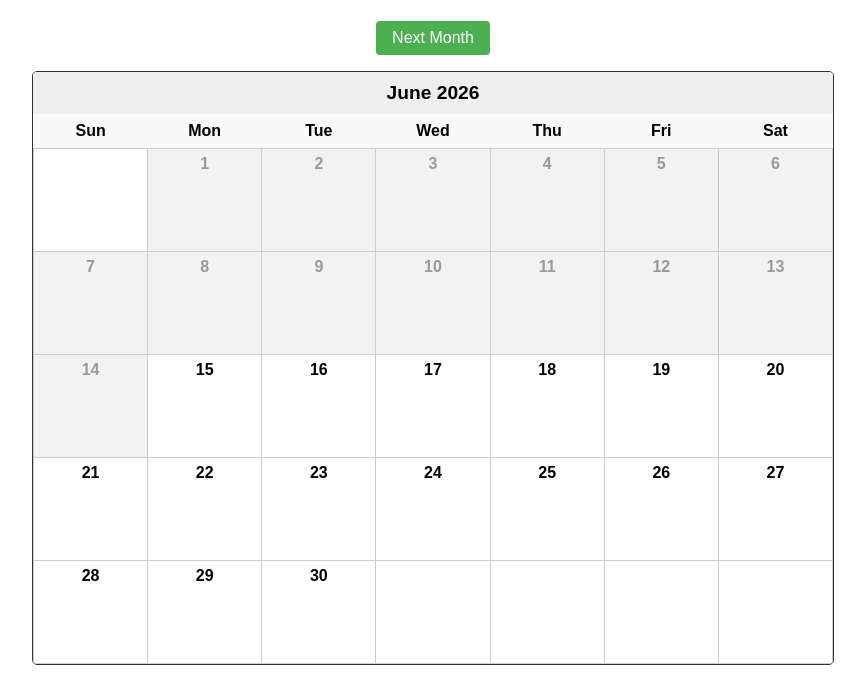
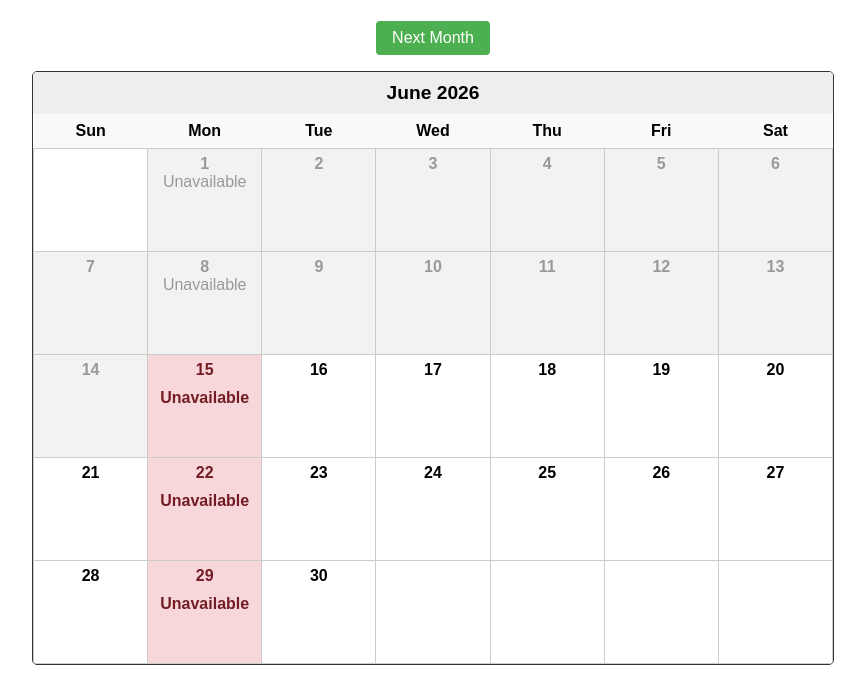
Before and after one commit to buggystick/missionary_calendar, a Django app: page / in a window 1280 px wide. Shown: the part 234-915 px from the top of the page, without its empty margins (207-1072 px from the left). Run offline with Django 5.2, Linux system fonts and the light colour scheme; data that the repository does not hold is empty.

Commit message:
Make Mondays default to unavailable

```diff
--- a/meals/templates/meals/calendar.html
+++ b/meals/templates/meals/calendar.html
@@ -239,7 +239,7 @@
                                             hx-target="#modal-content"
                                             hx-trigger="click"
                                             onclick="document.getElementById('modal-overlay').style.display='flex'"
-                                            class="{% if day.signup %}{% if day.signup.is_unavailable %}unavailable{% else %}signed-up{% endif %}{% endif %}"
+                                            class="{% if day.signup %}{% if day.signup.is_unavailable %}unavailable{% elif day.signup.name %}signed-up{% endif %}{% endif %}"
                                             id="cell-{{ day.date|date:'Y-m-d' }}"
                                         {% endif %}
                                     {% endif %}
--- a/meals/templates/meals/signup_cell.html
+++ b/meals/templates/meals/signup_cell.html
@@ -12,6 +12,6 @@
     var cell = document.getElementById('cell-{% if signup %}{{ signup.date|date:"Y-m-d" }}{% else %}{{ date|date:"Y-m-d" }}{% endif %}');
     cell.classList.remove('signed-up', 'unavailable');
     {% if signup %}
-        cell.classList.add('{% if signup.is_unavailable %}unavailable{% else %}signed-up{% endif %}');
+        cell.classList.add('{% if signup.is_unavailable %}unavailable{% elif signup.name %}signed-up{% endif %}');
     {% endif %}
 </script>
--- a/meals/views.py
+++ b/meals/views.py
@@ -21,9 +21,12 @@ def get_calendar_context(year, month):
         week_days = []
         for d in week:
             if d.month == month:
+                signup = signups.get(d)
+                if signup is None and d.weekday() == 0:
+                    signup = MealSignUp(date=d, is_unavailable=True)
                 week_days.append({
                     'date': d,
-                    'signup': signups.get(d)
+                    'signup': signup
                 })
             else:
                 week_days.append({'date': None})
@@ -70,6 +73,8 @@ def meal_signup_form(request):
     date_str = request.GET.get('date')
     d = date.fromisoformat(date_str)
     signup = MealSignUp.objects.filter(date=d).first()
+    if signup is None and d.weekday() == 0:
+        signup = MealSignUp(date=d, is_unavailable=True)
     return render(request, 'meals/signup_form.html', {'date': d, 'signup': signup})
 
 def meal_signup_submit(request):
@@ -78,38 +83,44 @@ def meal_signup_submit(request):
     name = request.POST.get('name', '')
     phone = request.POST.get('phone', '')
     email = request.POST.get('email', '')
-    is_unavailable = request.POST.get('is_unavailable') == 'on'
+    is_unavailable_val = request.POST.get('is_unavailable')
+    is_unavailable = is_unavailable_val == 'on'
+    should_delete = is_unavailable_val == 'delete'
 
     if not is_unavailable and name and phone:
         if not is_valid_phone_number(phone):
-            # For simplicity, we'll just return the form again with an error message.
-            # However, since this is called via htmx and might need to handle errors,
-            # we should ideally return a 400 or something, but let's see how the form handles it.
-            # Actually, the current form doesn't show errors nicely.
-            # Let's just format it if it's somewhat valid, or keep it as is if it's totally garbage but let the client-side handle the strict validation.
             pass
         else:
             phone = format_phone_number(phone)
 
     if not is_unavailable and not name and not phone:
-        # If it's not unavailable and name/phone are empty, we revert to default (delete)
-        MealSignUp.objects.filter(date=d).delete()
+        if should_delete or d.weekday() != 0:
+            # If it's not unavailable and name/phone are empty, we revert to default (delete)
+            # EXCEPT for Mondays, where "revert" means go back to default Unavailable,
+            # while an empty save should make it explicitly Available.
+            MealSignUp.objects.filter(date=d).delete()
 
-        # Immediate notification for changes in the current week
-        today = date.today()
-        # Suppress emails on Sundays before 3 PM (Church hours)
-        now = timezone.localtime(timezone.now())
-        is_sunday_morning = now.weekday() == 6 and now.hour < 15
+            # Immediate notification for changes in the current week
+            today = date.today()
+            # Suppress emails on Sundays before 3 PM (Church hours)
+            now = timezone.localtime(timezone.now())
+            is_sunday_morning = now.weekday() == 6 and now.hour < 15
 
-        if today <= d <= today + timedelta(days=7) and not is_sunday_morning:
-            send_missionary_update(
-                date=d,
-                status='cancelled',
-                cancelled=True,
-                calendar_url=request.build_absolute_uri('/')
-            )
+            if today <= d <= today + timedelta(days=7) and not is_sunday_morning:
+                send_missionary_update(
+                    date=d,
+                    status='cancelled',
+                    cancelled=True,
+                    calendar_url=request.build_absolute_uri('/')
+                )
 
-        return render(request, 'meals/signup_cell.html', {'signup': None, 'date': d})
+            signup = None
+            if d.weekday() == 0:
+                signup = MealSignUp(date=d, is_unavailable=True)
+            return render(request, 'meals/signup_cell.html', {'signup': signup, 'date': d})
+        else:
+            # It's a Monday and we want to explicitly make it available (no name/phone)
+            pass
 
     signup, created = MealSignUp.objects.update_or_create(
         date=d,
@@ -128,7 +139,13 @@ def meal_signup_submit(request):
     is_sunday_morning = now.weekday() == 6 and now.hour < 15
 
     if today <= d <= today + timedelta(days=7) and not is_sunday_morning:
-        status = "marked as unavailable" if is_unavailable else f"signed up by {name} ({phone})"
+        if is_unavailable:
+            status = "marked as unavailable"
+        elif name:
+            status = f"signed up by {name} ({phone})"
+        else:
+            status = "marked as available"
+
         send_missionary_update(
             date=d,
             status=status,
```
Also changed, not shown: meals/templates/meals/signup_form.html (+16 -9 lines), 1 other file.
